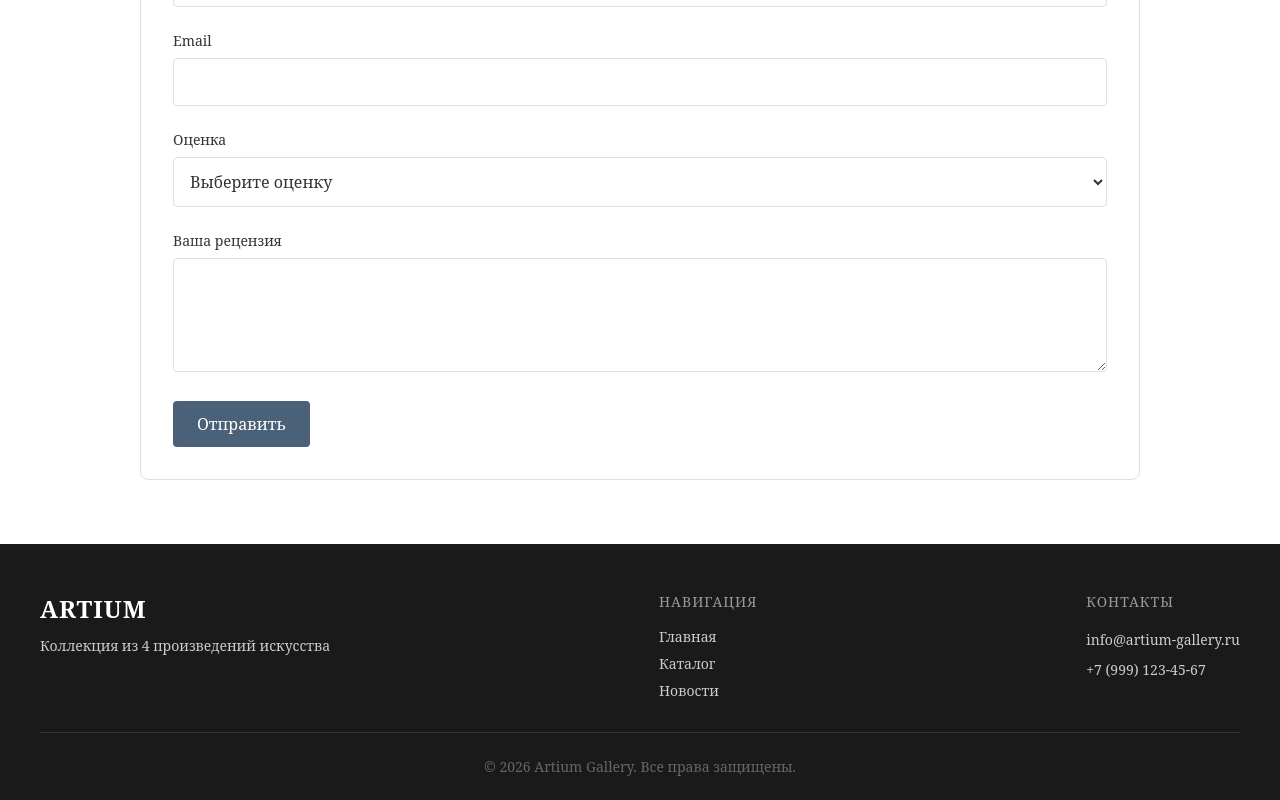
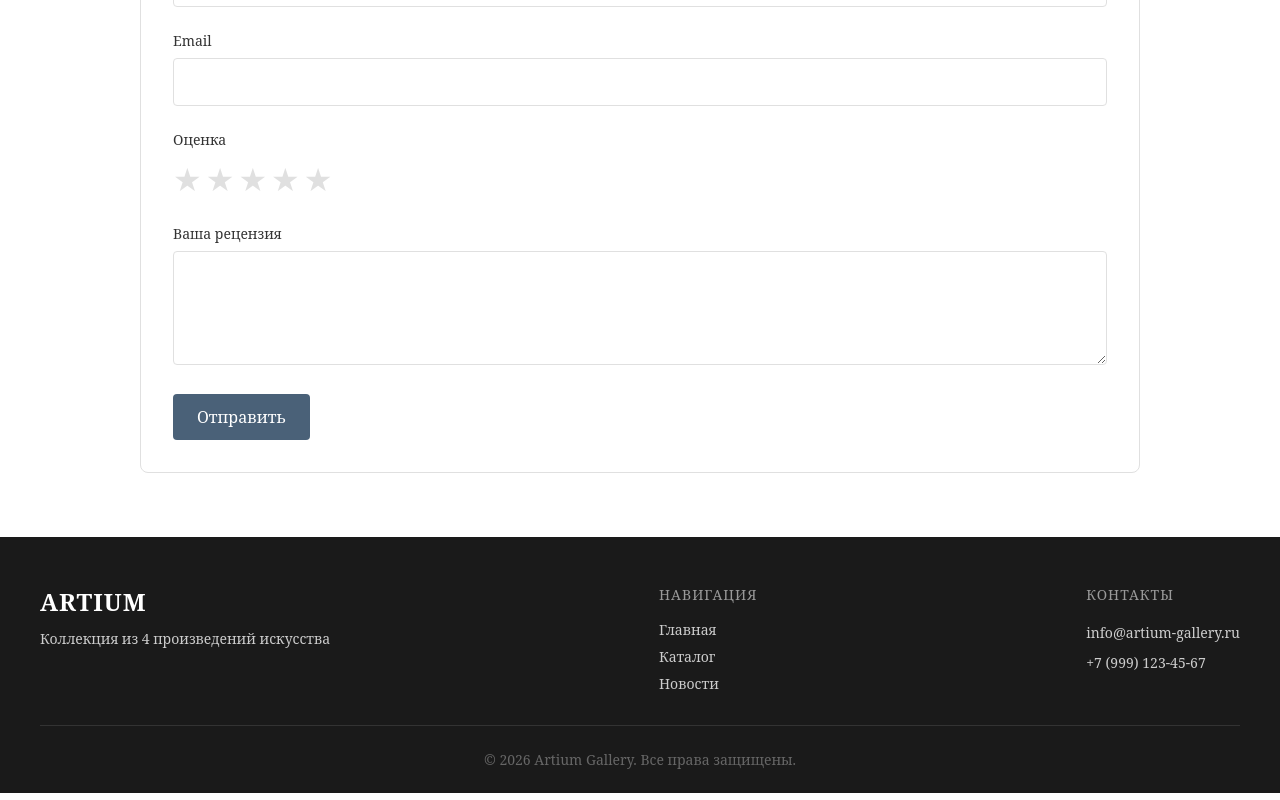
Before and after one commit to waykegoat/gallery-blue-six-seven, a Vue app: page /painting/1 in a window 1280 px wide. Shown: the part 1212-2012 px from the top of the page. Built offline with nearby package versions, Linux system fonts and the light colour scheme.

Commit message:
rating ReviewForm.vue changed

```diff
--- a/src/components/ReviewForm.vue
+++ b/src/components/ReviewForm.vue
@@ -22,15 +22,19 @@
       />
     </div>
     <div class="form-group">
-      <label for="rating" class="form-label">Оценка</label>
-      <select id="rating" v-model="form.rating" class="form-select" required>
-        <option value="">Выберите оценку</option>
-        <option value="5">5 - Отлично</option>
-        <option value="4">4 - Хорошо</option>
-        <option value="3">3 - Средне</option>
-        <option value="2">2 - Плохо</option>
-        <option value="1">1 - Ужасно</option>
-      </select>
+      <label class="form-label">Оценка</label>
+      <div class="star-rating">
+        <span
+          v-for="star in 5"
+          :key="star"
+          class="star"
+          :class="{ active: star <= Number(form.rating) }"
+          @click="setRating(star)"
+        >
+          ★
+        </span>
+      </div>
+      <input type="hidden" v-model="form.rating" required />
     </div>
     <div class="form-group">
       <label for="review" class="form-label">Ваша рецензия</label>
@@ -70,6 +74,10 @@ const submitReview = () => {
     review: ''
   }
 }
+
+const setRating = (rating: number) => {
+  form.value.rating = rating.toString()
+}
 </script>
 
 <style scoped>
@@ -100,7 +108,6 @@ const submitReview = () => {
 }
 
 .form-input,
-.form-select,
 .form-textarea {
   width: 100%;
   padding: 12px;
@@ -114,10 +121,29 @@ const submitReview = () => {
 }
 
 .form-input:focus,
-.form-select:focus,
 .form-textarea:focus {
   outline: none;
   border-color: var(--color-primary);
+}
+
+.star-rating {
+  display: flex;
+  gap: 4px;
+}
+
+.star {
+  font-size: 32px;
+  cursor: pointer;
+  color: var(--color-border);
+  transition: color 200ms;
+}
+
+.star:hover {
+  color: var(--color-primary);
+}
+
+.star.active {
+  color: var(--color-primary);
 }
 
 .form-textarea {
```
